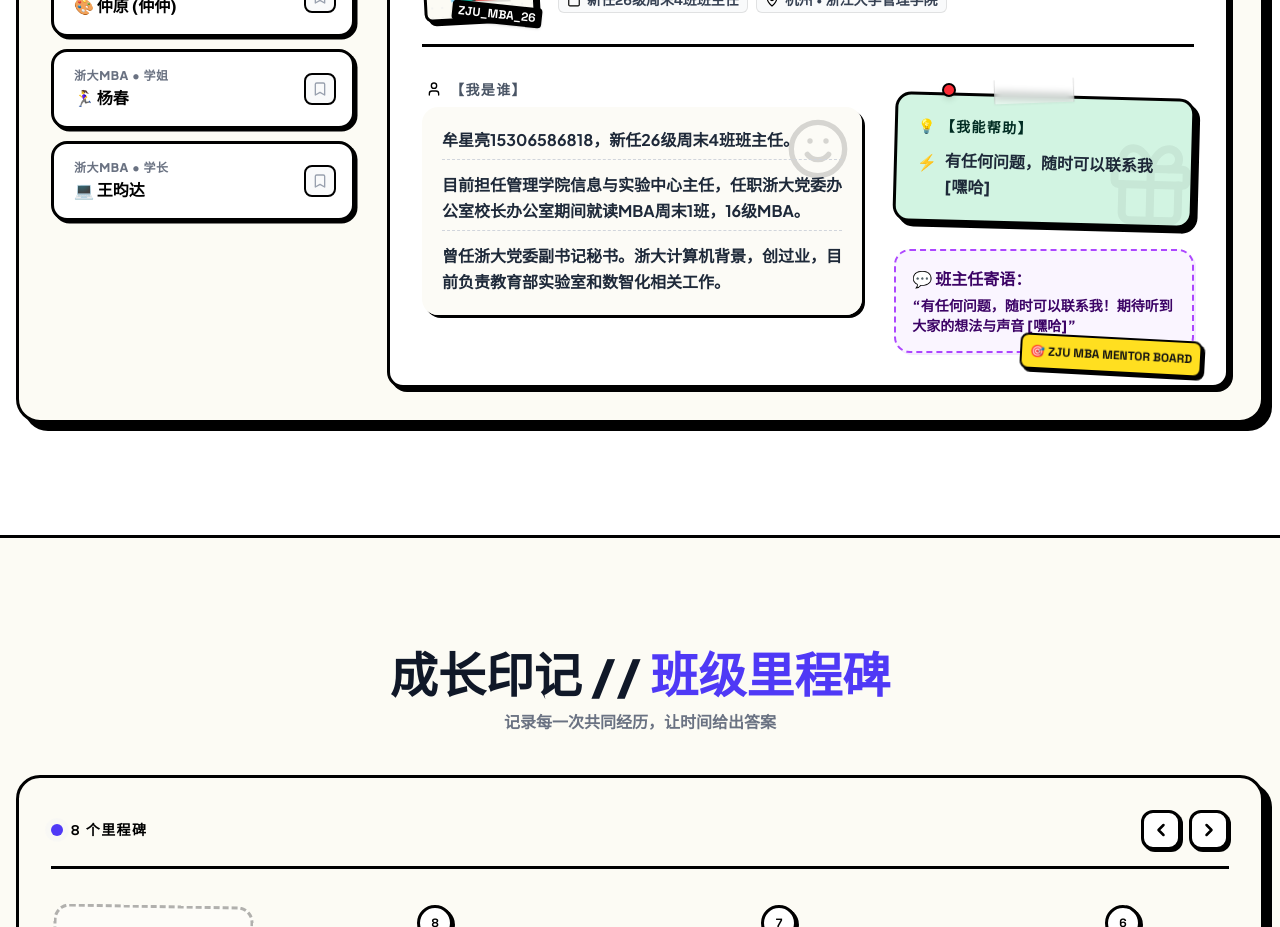
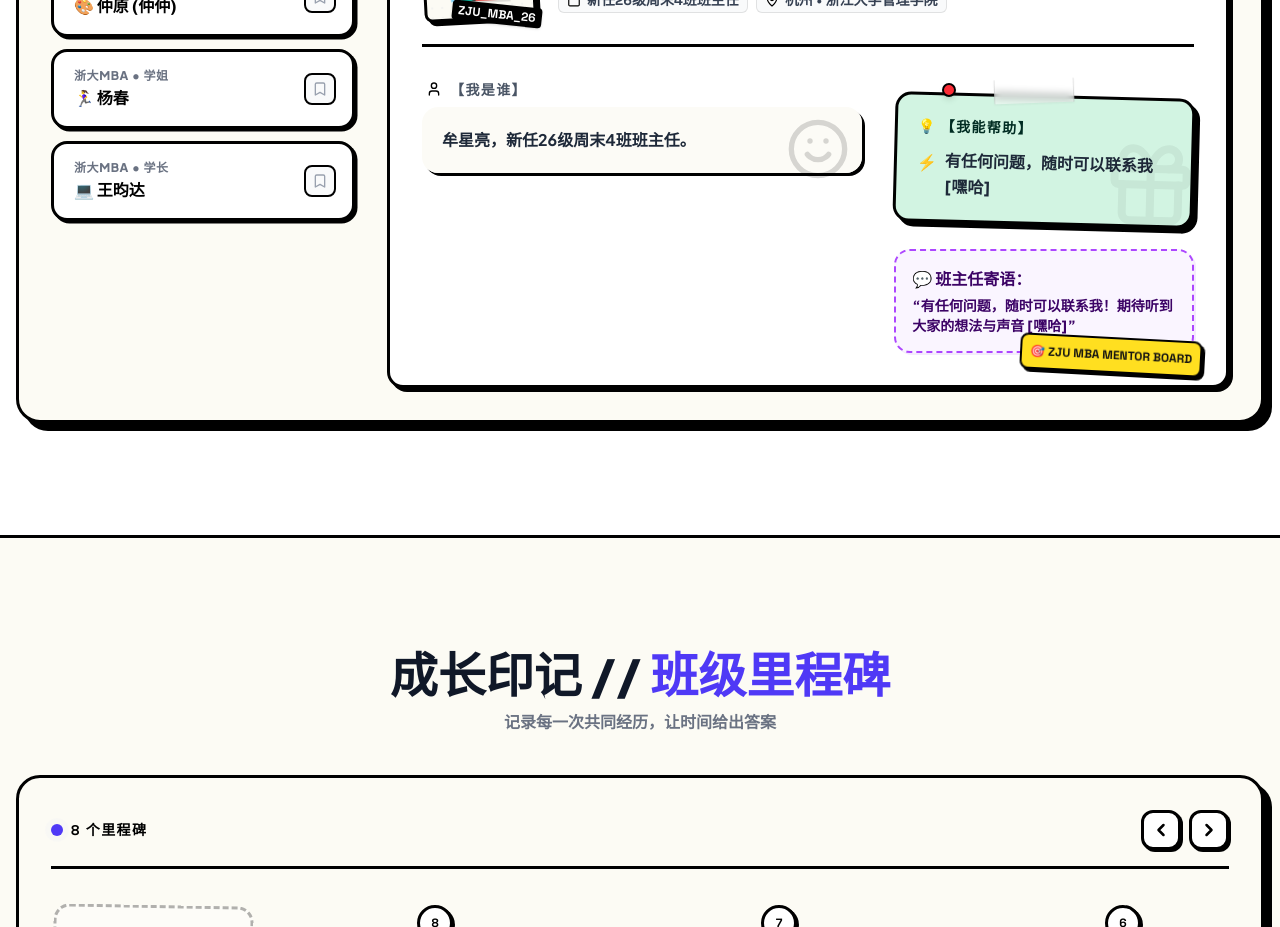
Before and after one commit to Miaaaim/mba, a React (Vite) app: page / in a window 1280 px wide. Shown: the part 3560-4487 px from the top of the page. Built offline with nearby package versions, Linux system fonts and the light colour scheme.

Commit message:
更新班主任信息

```diff
--- a/src/components/CareerTimeline.tsx
+++ b/src/components/CareerTimeline.tsx
@@ -51,9 +51,9 @@ export const CareerTimeline: React.FC = () => {
       locationLabel: "杭州 • 浙江大学管理学院",
       periodLabel: "新任26级周末4班班主任",
       info: [
-        "牟星亮15306586818，新任26级周末4班班主任。",
-        "目前担任管理学院信息与实验中心主任，任职浙大党委办公室校长办公室期间就读MBA周末1班，16级MBA。",
-        "曾任浙大党委副书记秘书。浙大计算机背景，创过业，目前负责教育部实验室和数智化相关工作。"
+        "牟星亮，新任26级周末4班班主任。",
+        // "目前担任管理学院信息与实验中心主任，任职浙大党委办公室校长办公室期间就读MBA周末1班，16级MBA。",
+        // "曾任浙大党委副书记秘书。浙大计算机背景，创过业，目前负责教育部实验室和数智化相关工作。"
       ],
       helps: [
         "有任何问题，随时可以联系我[嘿哈]"
```
